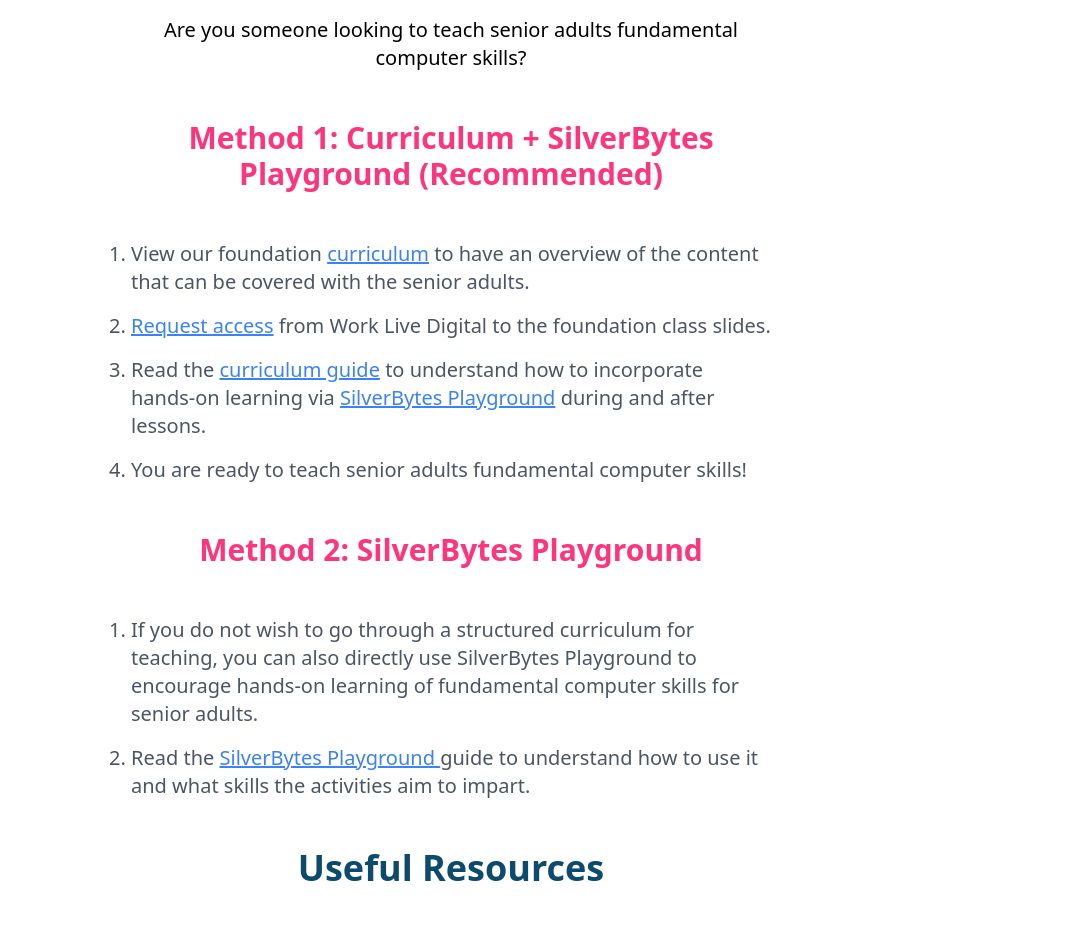
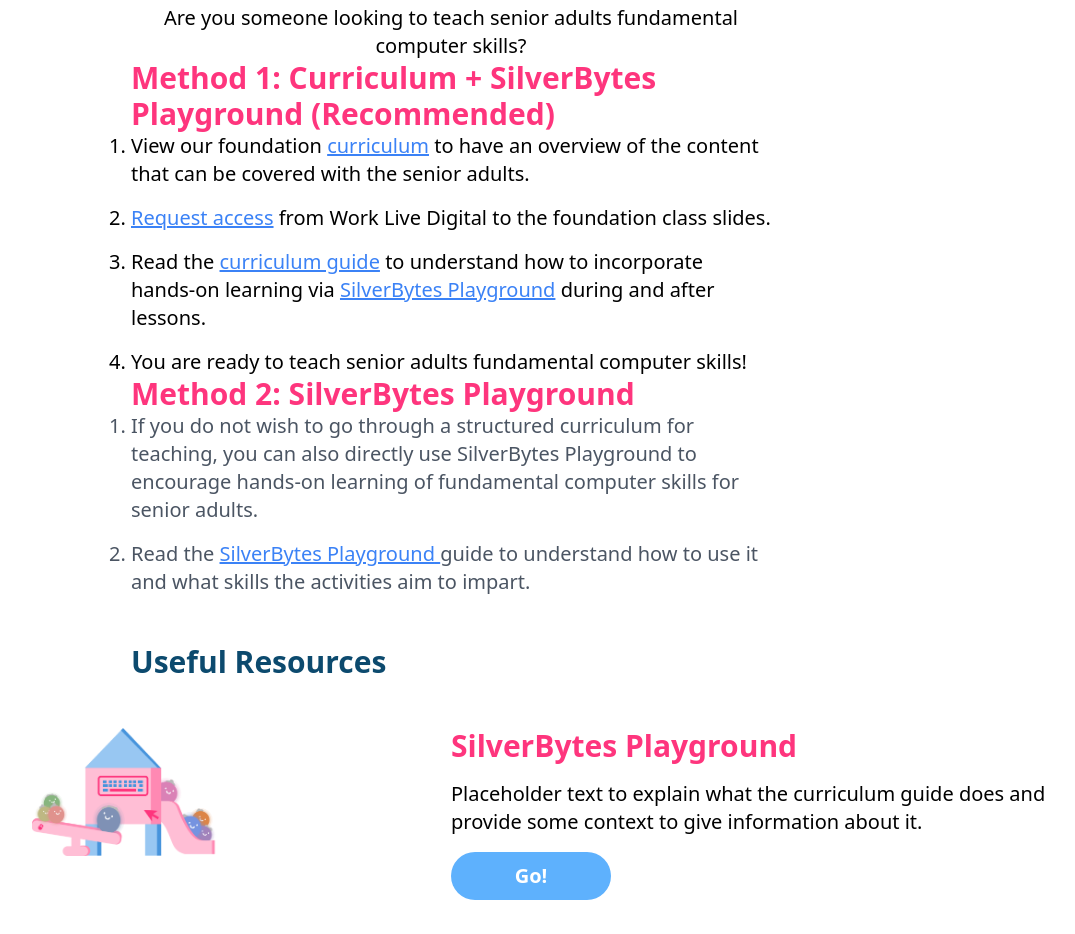
Before and after one commit to eugenetangkj/computereasylah, a Next.js app: page / in a window 1280 px wide. Shown: the part 1580-2514 px from the top of the page, without its empty margins (189-1264 px from the left). Built offline with nearby package versions, Linux system fonts and the light colour scheme; a web font is replaced by a local one.

Commit message:
fix styles

```diff
--- a/common/Text.tsx
+++ b/common/Text.tsx
@@ -1,10 +1,16 @@
 interface TextProps {
-  content: string;
+  content?: string;
   className?: string;
+  children?: React.ReactNode;
 }
 
-const Text: React.FC<TextProps> = ({ content, className }) => {
-  return <p className={`text-xl text-dark-gray  ${className}`}>{content}</p>;
+const Text: React.FC<TextProps> = ({ content, className, children }) => {
+  return (
+    <div className={`text-base text-dark-gray sm:text-md md:text-xl ${className}`}>
+      {content}
+      {children}
+    </div>
+  );
 };
 
 export default Text;
--- a/common/Title.tsx
+++ b/common/Title.tsx
@@ -1,10 +1,14 @@
 interface TitleProps {
-  text: string;
+  text: any;
   className?: string;
 }
 
 const Title: React.FC<TitleProps> = ({ text, className }) => {
-  return <p className={`text-4xl font-bold ${className}`}>{text}</p>;
+  return (
+    <div className={`text-3xl font-bold ${className} sm:text-4xl md:text-5xl`}>
+      {text}
+    </div>
+  );
 };
 
 export default Title;
--- a/components/Navbar.tsx
+++ b/components/Navbar.tsx
@@ -12,11 +12,9 @@ const Navbar = () => {
 
   return (
     <nav className="flex justify-between items-center bg-trust-blue-900 h-20">
-      <div className="">
-        <NextLink href="/">
-          <Image src={WhiteLogo} alt="Logo" className="w-48 ml-10" />
-        </NextLink>
-      </div>
+      <NextLink href="/">
+        <Image src={WhiteLogo} alt="Logo" className="w-48 ml-10" />
+      </NextLink>
       <div className="text-white mr-10">
         <ul className="list-none hidden sm:flex  flex-row gap-x-5 md:gap-x-10 items-center font-semibold text-xl">
           {navLinks.map((link) => (
@@ -43,11 +41,11 @@ const Navbar = () => {
             <div
               className={`${
                 !toggle ? "hidden" : "flex"
-              } bg-dark-blue absolute top-20 right-0 mx-4 my-2  z-10 rounded-xl`}
+              } bg-sky-900 absolute top-20 right-0 mx-4 my-2  z-10 rounded-xl`}
             >
               <ul className="list-none p-4 flex justify-end items-start flex-1 flex-col text-lg">
                 {navLinks.map((link) => (
-                  <li key={link.id} className="p-1 hover:text-light-blue">
+                  <li key={link.id} className="p-1 hover:text-sky-500">
                     <NextLink href={`/${link.id}`}>{link.title}</NextLink>
                   </li>
                 ))}
--- a/components/layout.tsx
+++ b/components/layout.tsx
@@ -7,7 +7,7 @@ type LayoutProps = {
 
 const Layout = ({ children }: LayoutProps) => {
   return (
-    <div>
+    <div className="overflow-x-auto">
       <Navbar />
       <main>{children}</main>
       <Footer />
--- a/constants/index.js
+++ b/constants/index.js
@@ -4,7 +4,7 @@ export const navLinks = [
     title: "Home",
   },
   {
-    id: "",
+    id: "impact",
     title: "Impact",
   },
   {
--- a/pages/Landing.tsx
+++ b/pages/Landing.tsx
@@ -14,8 +14,8 @@ import Text from "@/common/Text";
 const Intro = (props: any) => {
   const { title, text } = props;
   return (
-    <div className="mx-auto w-1/2">
-      <Title className="p-12 text-sky-900" text={title} />
+    <div className="mx-auto w-1/2 text-center">
+      <Title className="py-12 text-sky-900 w-fit" text={title} />
       <Text content={text} />
     </div>
   );
@@ -25,13 +25,13 @@ const Resource = (props: any) => {
   const { image, title, text, button, link } = props;
 
   return (
-    <div className="flex justify-center mb-12">
-      <div className="w-1/4">
-        <Image src={image} alt={title} className="h-32 w-auto" />
+    <div className="flex flex-col sm:flex-row justify-between mb-12">
+      <div className="w-1/6 mx-auto">
+        <Image src={image} alt={title} className="h-32 w-auto " />
       </div>
 
-      <div className="text-left w-1/3">
-        <h2 className="text-3xl text-compassion-pink-900 font-bold">{title}</h2>
+      <div className="text-center sm:text-left w-full sm:w-1/3 md:w-1/2 ">
+        <Title text={title} className="text-compassion-pink-900" />
         <Text className="my-4" content={text} />
         <NextLink href={link}>
           <button className="w-40 h-12 bg-trust-blue-900 rounded-3xl text-white font-semibold text-xl">
@@ -45,14 +45,13 @@ const Resource = (props: any) => {
 
 const Hero = () => {
   return (
-    <div className="relative bg-cover bg-teaching-image h-screen overflow-x-hidden">
-      <div className="absolute bottom-0 w-full text-5xl font-semibold text-white p-24 text-center bg-black bg-opacity-50">
+    <div className="relative bg-cover bg-teaching-image h-screen w-screen overflow-x-hidden">
+      <div className="absolute bottom-0 w-screen text-5xl font-semibold text-white p-24 text-center bg-black bg-opacity-50">
         Equipping senior adults with the confidence and skills to use a computer.
       </div>
     </div>
   );
 };
-
 
 const Landing = () => {
   return (
@@ -81,10 +80,12 @@ const Landing = () => {
         />
 
         <div className="text-text text-left w-1/2">
-          <p className="text-compassion-pink-900 text-3xl text-center font-semibold p-12">
-            Method 1: Curriculum + SilverBytes Playground (Recommended)
-          </p>
-          <ol className="list-decimal space-y-4 text-gray-600 text-xl">
+          <Title
+            text="Method 1: Curriculum + SilverBytes Playground (Recommended)"
+            className="text-compassion-pink-900"
+          />
+          <Text>
+            <ol className="list-decimal space-y-4">
               <li>
                 View our foundation{" "}
                 <NextLink href="#">
@@ -94,9 +95,9 @@ const Landing = () => {
                 adults.
               </li>
               <li>
-              <a className="underline text-blue-500" href="#">
-                Request access
-              </a>{" "}
+                <NextLink href="slides">
+                  <span className="underline text-blue-500">Request access</span>
+                </NextLink>{" "}
                 from Work Live Digital to the foundation class slides.
               </li>
               <li>
@@ -112,9 +113,12 @@ const Landing = () => {
               </li>
               <li>You are ready to teach senior adults fundamental computer skills!</li>
             </ol>
-          <p className="text-compassion-pink-900 text-3xl text-center font-semibold p-12">
-            Method 2: SilverBytes Playground
-          </p>
+          </Text>
+
+          <Title
+            text="Method 2: SilverBytes Playground"
+            className="text-compassion-pink-900"
+          />
           <ol className="list-decimal space-y-4 text-gray-600 text-xl">
             <li>
               If you do not wish to go through a structured curriculum for teaching, you
--- a/pages/curriculum.tsx
+++ b/pages/curriculum.tsx
@@ -44,9 +44,8 @@ const Curriculum: React.FC<CurriculumProps> = (props) => {
   // You can use the props and state here
 
   return (
-    <div className="bg-white h-screen overflow-x-hidden">
-      <Navbar />
-      <div className="flex flex-col justify-center items-center text-center bg-white w-screen overflow-y-hidden">
+    <div className="bg-white overflow-x-hidden">
+      <div className="flex flex-col justify-center items-center text-center bg-white w-screen">
         <div className="mx-auto w-1/2 mb-24">
           <Title className="p-12 text-sky-900" text="Curriculum" />
           <Text content="Our Foundation Class Curriculum, designed by Work Live Digital, is specifically tailored to instill essential computer skills in senior adults, starting from the very basics. We believe in empowering seniors to confidently navigate the digital world, and our curriculum serves as the starting point on their digital journey." />
@@ -78,9 +77,9 @@ const Curriculum: React.FC<CurriculumProps> = (props) => {
           })}
         </div>
       </div>
-      <Footer />
     </div>
   );
+
 };
 
 export default Curriculum;
--- a/pages/slides.tsx
+++ b/pages/slides.tsx
@@ -48,38 +48,41 @@ const Slides: React.FC<SlidesProps> = (props) => {
   };
 
   return (
-    <div className="overflow-x-auto">
-      <Navbar />
+    <div className="overflow-hidden">
       <div className="flex flex-col justify-center items-center text-center bg-white w-screen h-screen overflow-y-hidden">
-        <div className="mx-auto w-1/2 mb-24">
-          <div className="mb-12"><Title text="Request for Slides" className="text-sky-900 my-12" />
-          <Text content="Our Foundation Class Curriculum, designed by Work Live Digital, is specifically tailored to instill essential computer skills in senior adults, starting from the very basics. We believe in empowering seniors to confidently navigate the digital world, and our curriculum serves as the starting point on their digital journey." />
+        <div className="mx-auto w-11/12 md:w-3/4 lg:w-1/2 mb-8 md:mb-16">
+          <div className="mb-8 md:mb-12">
+            <Title text="Request for Slides" className="text-sky-900 my-6 md:my-8" />
+            <Text content="Our Foundation Class Curriculum, designed by Work Live Digital, is specifically tailored to instill essential computer skills in senior adults, starting from the very basics. We believe in empowering seniors to confidently navigate the digital world, and our curriculum serves as the starting point on their digital journey." />
           </div>
-          <div className="mx-auto w-3/4 ">
+          <div className="mx-auto w-full md:w-3/4 ">
             <div className="text-left">
-              <label htmlFor="email">Email:</label>
+              <label htmlFor="email" className="block mb-2 md:mb-1">
+                Email:
+              </label>
               <input
                 type="text"
-                className="shadow appearance-none border rounded-full bg-neutral-200 w-full py-2 px-3 text-gray-700 leading-tight focus:outline-none focus:bg-neutral-300 focus:border-neutral-400 first-letter h-12"
+                className="shadow appearance-none border rounded-full bg-neutral-200 w-full py-2 px-3 text-gray-700 leading-tight focus:outline-none focus:bg-neutral-300 focus:border-neutral-400 first-letter h-10 md:h-12"
                 value={email}
                 onChange={handleEmailChange}
               />
-              <div className="text-left">
-                <label htmlFor="message">Message:</label>
-                <textarea
-                  className="shadow appearance-none border rounded-3xl bg-neutral-200 w-full py-2 px-3 text-gray-700 leading-tight focus:outline-none focus:bg-neutral-300 focus:border-neutral-400 first-letter h-32"
-                  value={message}
-                  onChange={handleMessageChange}
-                />
-              </div>
             </div>
-            <button className="w-40 h-12 bg-sky-900 rounded-full text-white font-semibold text-xl mt-10">
+            <div className="text-left mt-4 md:mt-6">
+              <label htmlFor="message" className="block mb-2 md:mb-1">
+                Message:
+              </label>
+              <textarea
+                className="shadow appearance-none border rounded-3xl bg-neutral-200 w-full py-2 px-3 text-gray-700 leading-tight focus:outline-none focus:bg-neutral-300 focus:border-neutral-400 first-letter h-24 md:h-32"
+                value={message}
+                onChange={handleMessageChange}
+              />
+            </div>
+            <button className="w-full md:w-40 h-10 md:h-12 bg-sky-900 rounded-full text-white font-semibold text-base md:text-xl mt-6 md:mt-10">
               Submit
             </button>
           </div>
         </div>
       </div>
-      <Footer />
     </div>
   );
 };
```
Lines whose indentation alone changed are shown as unchanged.
